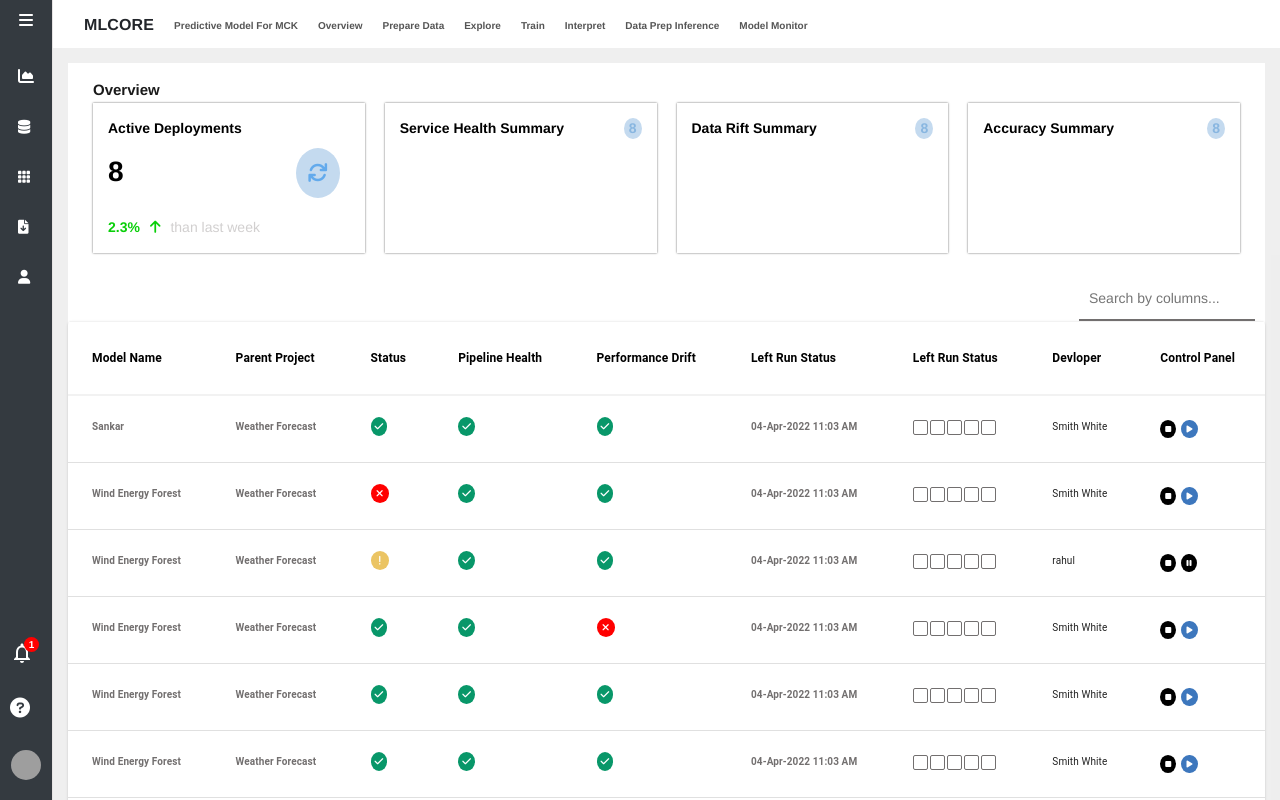
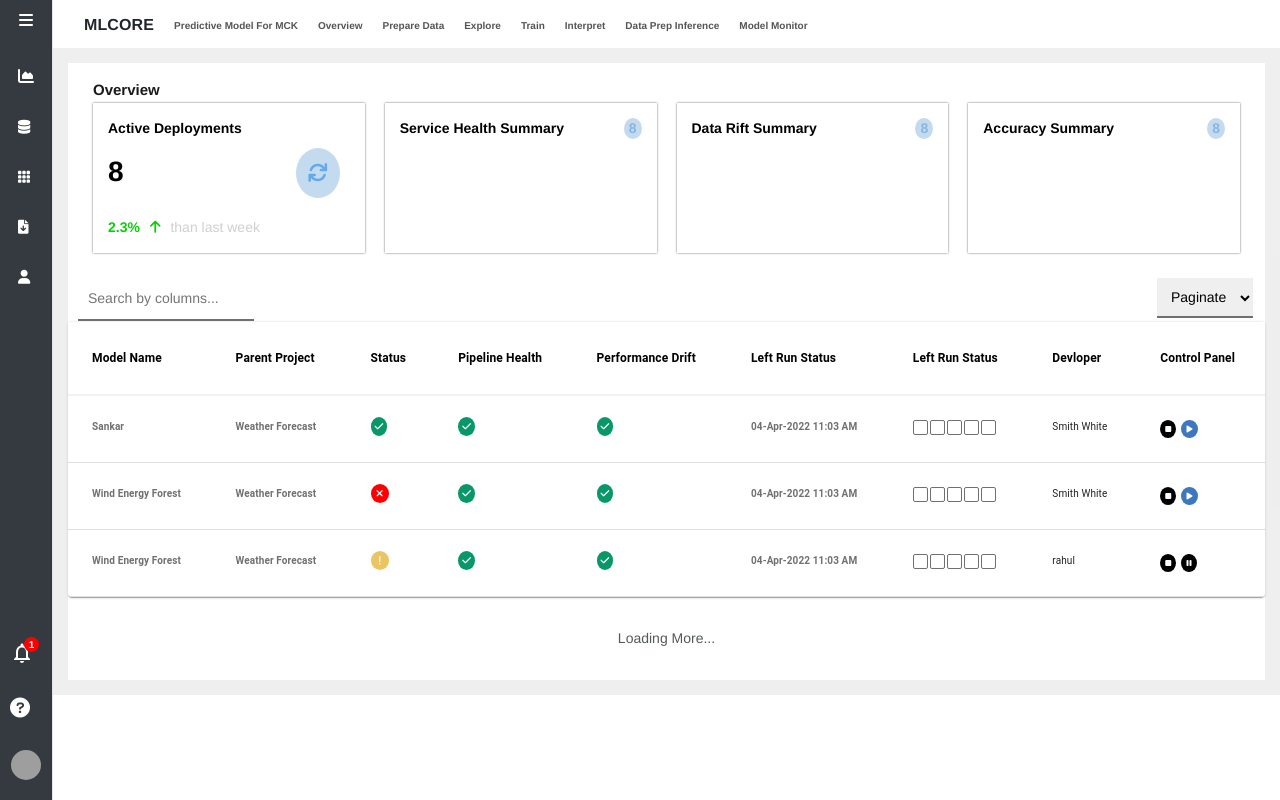
Before and after one commit to sankarroyals/tiger_first_project, a React (Create React App) app: page / in a window 1280 px wide. Shown: the top 800 px of the page. Built offline with nearby package versions, Linux system fonts and the light colour scheme; grey boxes are pictures that could not be loaded.

Commit message:
added infinity scroll

```diff
--- a/src/components/table/Table.js
+++ b/src/components/table/Table.js
@@ -11,8 +11,9 @@ import { useEffect, useState } from "react";
 import { TextField } from "@mui/material";
 
 const List = () => {
-  const [pageN,setPage] = useState(5)
-  const [rows,setRows] = useState( [
+  const [pageN, setPage] = useState(2)
+  const [load, setLoad] = useState(false)
+  const [rows, setRows] = useState([
     {
       id: 1143155,
       name: "Sankar",
@@ -22,7 +23,7 @@ const List = () => {
       performance_status: "approved",
       last_run_status: "04-Apr-2022 11:03 AM",
       developer: "Smith White",
-      control:"play"
+      control: "play"
     },
     {
       id: 1143150,
@@ -33,7 +34,7 @@ const List = () => {
       performance_status: "approved",
       last_run_status: "04-Apr-2022 11:03 AM",
       developer: "Smith White",
-      control:"play"
+      control: "play"
     },
     {
       id: 1143157,
@@ -44,7 +45,7 @@ const List = () => {
       performance_status: "approved",
       last_run_status: "04-Apr-2022 11:03 AM",
       developer: "rahul",
-      control:"pause"
+      control: "pause"
     },
     {
       id: 1123158,
@@ -55,7 +56,7 @@ const List = () => {
       performance_status: "canceled",
       last_run_status: "04-Apr-2022 11:03 AM",
       developer: "Smith White",
-      control:"play"
+      control: "play"
     },
     {
       id: 2143159,
@@ -66,7 +67,7 @@ const List = () => {
       performance_status: "approved",
       last_run_status: "04-Apr-2022 11:03 AM",
       developer: "Smith White",
-      control:"play"
+      control: "play"
     },
 
 
@@ -80,7 +81,7 @@ const List = () => {
       last_run_status: "04-Apr-2022 11:03 AM",
       developer: "Smith White",
 
-    control:"play"
+      control: "play"
 
     },
     {
@@ -92,7 +93,7 @@ const List = () => {
       performance_status: "approved",
       last_run_status: "04-Apr-2022 11:03 AM",
       developer: "Smith White",
-      control:"pause"
+      control: "pause"
     },
     {
       id: 1146157,
@@ -103,10 +104,10 @@ const List = () => {
       performance_status: "approved",
       last_run_status: "04-Apr-2022 11:03 AM",
       developer: "Smith White",
-      control:"play"
+      control: "play"
     },
     {
-      id: 0,
+      id: 122,
       name: "Wind Energy Forest",
       parent_project_name: "Weather Forecast",
       status: "approved",
@@ -114,10 +115,10 @@ const List = () => {
       performance_status: "canceled",
       last_run_status: "04-Apr-2022 11:03 AM",
       developer: "Smith White",
-      control:"pause"
+      control: "pause"
     },
     {
-      id: 2,
+      id: 124,
       name: "Wind Energy Forest",
       parent_project_name: "Weather Forecast",
       status: "approved",
@@ -125,25 +126,25 @@ const List = () => {
       performance_status: "approved",
       last_run_status: "04-Apr-2022 11:03 AM",
       developer: "Smith White",
-      control:"play"
+      control: "play"
     },
 
   ]);
-  const [search,setSearch] = useState([...rows])
-  const [se,setSe] = useState('')
-  const changeSe = (e) =>{
+  const [search, setSearch] = useState([...rows])
+  const [se, setSe] = useState('')
+  const changeSe = (e) => {
     setSe(e.target.value)
 
 
-     if(e.target.value !== ''){
-      const d = rows.filter(s=>s.name.toLowerCase().includes(e.target.value) || s.parent_project_name.toLowerCase().includes(e.target.value)
+    if (e.target.value !== '') {
+      const d = rows.filter(s => s.name.toLowerCase().includes(e.target.value) || s.parent_project_name.toLowerCase().includes(e.target.value)
         || s.developer.toLowerCase().includes(e.target.value)
 
       )
       setSearch(d)
 
     }
-     else{
+    else {
       setSe('')
       setSearch([...rows])
     }
@@ -151,11 +152,56 @@ const List = () => {
   }
 
 
+  const selecting = (e) => {
+    setPage(e.target.value)
+  }
+
+
+  const datas = async () => {
+    const s = document.documentElement.scrollHeight - window.innerHeight
+    const sc = window.scrollY
+
+
+    if (Math.ceil(sc) === s) {
+
+        setPage(pageN+1)
+        setLoad(false)
+
+    }
+
+
+  }
+
+  if (pageN < rows.length) {
+
+
+    setTimeout(() => {
+      setLoad(true)
+
+      window.addEventListener('scroll', datas)
+
+    }, 1000)
+  }
+
+
+
+
 
   return (
 
     <>
+      <div>
+
         <input className="in" placeholder="Search by columns..." autoComplete="off" type="text" name="search" value={se} onChange={changeSe} />
+        <select onChange={selecting} style={{
+          padding: "10px", border: "none", borderBottom: "2px solid rgb(114, 111, 111)", outline: "none"
+        }}>
+          <option>Paginate</option>
+          <option value="3">3</option>
+          <option value="5">5</option>
+          <option value="10">10</option>
+        </select>
+      </div>
 
       <TableContainer component={Paper} className="table">
         <Table sx={{ minWidth: 650 }} aria-label="simple table">
@@ -173,9 +219,10 @@ const List = () => {
             </TableRow>
           </TableHead>
           <TableBody>
-       {search.map((row,index) => (
+            {search.map((row, index) => (
 
-         <TableRow key={row.id}>
+              <>
+                {index < pageN && <TableRow key={row.id}>
 
                   <TableCell className="tableCell bo">{row.name}</TableCell>
 
@@ -307,13 +354,14 @@ const List = () => {
                     {row.control === 'pause' && <i class="fa-solid fa-pause pause"></i>}
 
                   </TableCell>
-         </TableRow>
+                </TableRow>}
+              </>
             ))}
           </TableBody>
         </Table>
 
       </TableContainer>
- <p style={{padding:"6px 0px 10px",textAlign:"center"}}>Loading More.....</p>
+      {load === true && <p style={{textAlign:"center",padding:"15px"}}>Loading More...</p>}
     </>
   );
 };
--- a/src/components/table/table.scss
+++ b/src/components/table/table.scss
@@ -1,7 +1,7 @@
 
 .in{
-  float: right;
-  margin-right: 10px;
+  float: left;
+  margin-left: 10px;
   padding:10px;
   color:rgb(114, 111, 111);
   border: 0;
@@ -11,6 +11,10 @@
  &:focus{
   border-bottom:2px solid rgb(28, 184, 80) ;
  }
+}
+select{
+float:right;
+margin-right: 12px !important;
 }
 .table {
   .bo{
```
Lines whose indentation alone changed are shown as unchanged.
